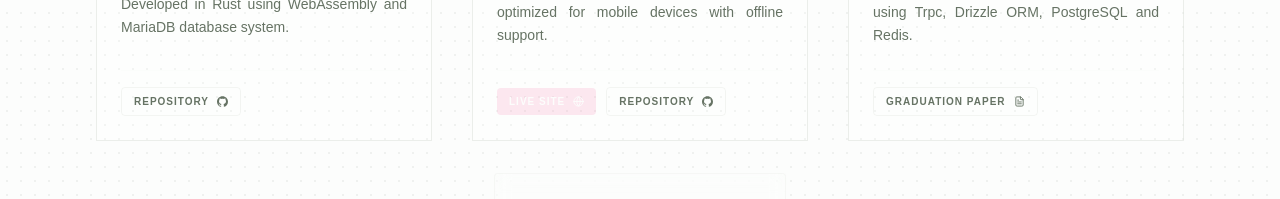
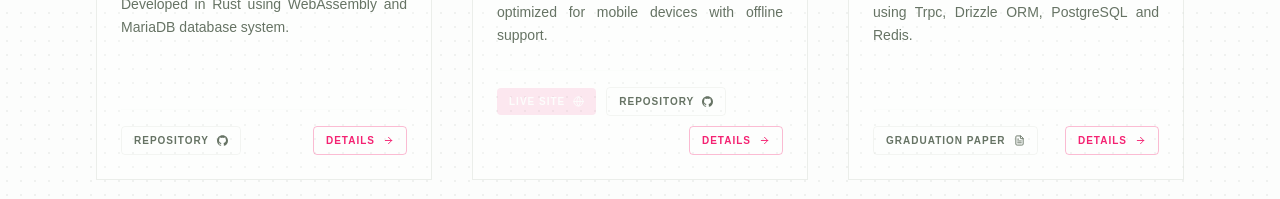
Before and after one commit to Miroslav-Novotny64/personal-website, a Next.js app: page /en in a window 1280 px wide. Shown: the part 2514-2713 px from the top of the page. Built offline with nearby package versions, Linux system fonts and the light colour scheme; a web font is replaced by a local one.

Commit message:
feat: add project details link with arrow icon to project tile component

```diff
--- a/components/project-tile.tsx
+++ b/components/project-tile.tsx
@@ -1,4 +1,4 @@
-import { FileText, Globe } from "lucide-react";
+import { ArrowRight, FileText, Globe } from "lucide-react";
 import Image from "next/image";
 import { useTranslations } from "next-intl";
 import { Link } from "@/i18n/navigation";
@@ -196,6 +196,16 @@ export function ProjectTile({
                   />
                 </a>
               )}
+              {slug && (
+                <Link
+                  // biome-ignore lint/suspicious/noExplicitAny: next-intl strict routing
+                  href={{ pathname: "/projects/[slug]" as any, params: { slug } }}
+                  className="relative z-20 flex items-center gap-2 px-3 py-1.5 ml-auto border border-primary/30 hover:border-primary hover:bg-primary/10 text-primary text-[10px] font-bold uppercase tracking-widest rounded-sm transition-all duration-300"
+                >
+                  {tCommon("details")}
+                  <ArrowRight size={11} className="transition-transform group-hover:translate-x-0.5" />
+                </Link>
+              )}
             </div>
           </div>
         </div>
```
